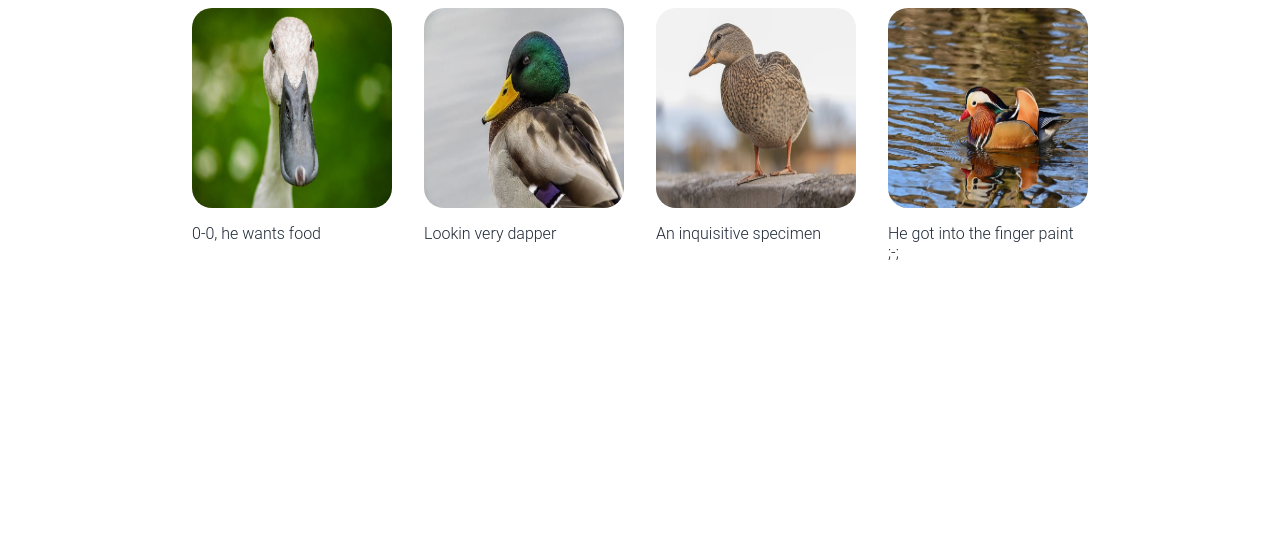
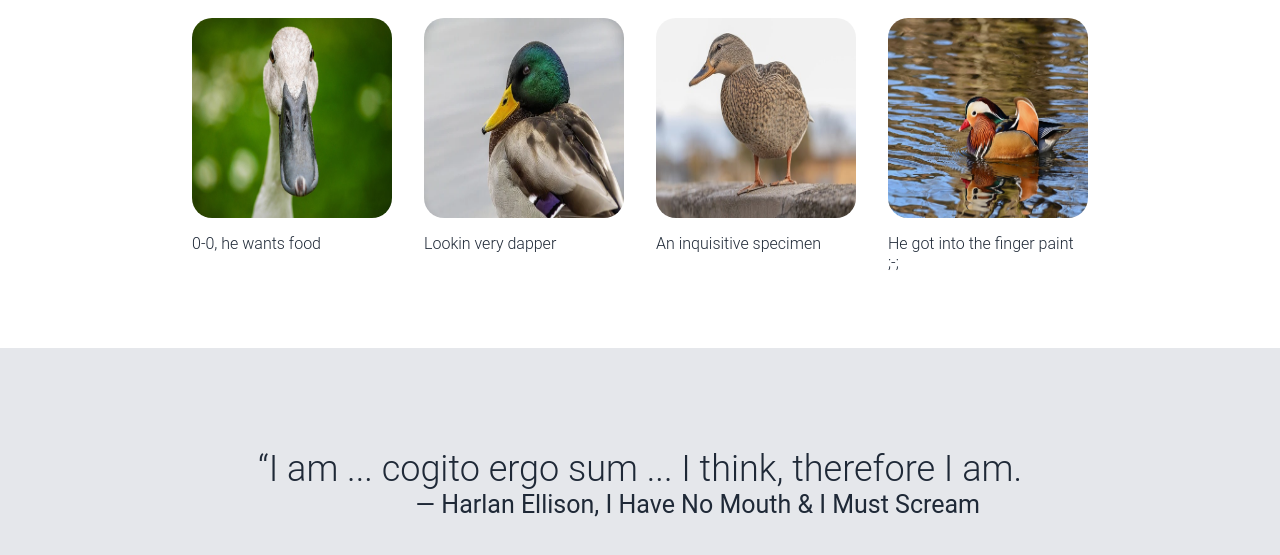
Before and after one commit to Dementedduck/Website-Landing-Page, a plain HTML site: page index.html in a window 1280 px wide. Shown: the part 511-1066 px from the top of the page. Before the commit the page ends 800 px from the top, so only its background shows below. Drawn offline with Linux system fonts and the light colour scheme.

Commit message:
Add deep and intellectual quote

```diff
--- a/index.html
+++ b/index.html
@@ -43,6 +43,7 @@
         <img id="Duck4" src="Images/duck-8462289_1280.webp" />
       </div>
     </div>
+
     <div class="subcontain">
       <div class="infosubtext">
         <p class="duck1">0-0, he wants food</p>
@@ -51,5 +52,14 @@
         <p class="duck4">He got into the finger paint ;-;</p>
       </div>
     </div>
+
+    <div class="quote">
+      <div class="inspiration">
+        “I am ... cogito ergo sum ... I think, therefore I am.
+      </div>
+      <div class="harlan">
+        ― Harlan Ellison, I Have No Mouth & I Must Scream
+      </div>
+    </div>
   </body>
 </html>
--- a/styles.css
+++ b/styles.css
@@ -1,6 +1,9 @@
 body {
   font-family: "Roboto", sans-serif;
   margin: 0;
+  display: flex;
+  flex-direction: column;
+  justify-content: space-evenly;
 }
 
 .hlinks,
@@ -73,31 +76,33 @@ body {
   font-weight: bold;
 }
 
+
 .infocontain,
 .subcontain {
   display: flex;
   justify-content: center;
+  align-items: center;
 }
 
 .info {
   display: flex;
   flex-direction: row;
   justify-content: space-evenly;
+  align-items: center;
   flex-grow: 0;
   width: 75vw;
   height: auto;
 }
 
-
 .infoheader {
   font-size: 36px;
   font-weight: bolder;
   color: #1f2937;
-  padding: 10px;
+  padding: 10px 10px 20px;
   display: flex;
   justify-content: center;
+
 }
-
 
 #Duck1,
 #Duck2,
@@ -116,11 +121,32 @@ body {
   height: 200;
 }
 
-
 .infosubtext {
   display: flex;
   justify-content: space-evenly;
   color: #1f2937;
   font-weight: 350;
   width: 75vw;
+  padding-bottom: 60px;
 }
+
+.quote {
+  background-color: #e5e7eb;
+  font-size: 36px;
+  font-weight: 290;
+  color: #1f2937;
+  padding: 100px;
+}
+
+.inspiration {
+  display: flex;
+  justify-content: center;
+}
+
+.harlan {
+  font-weight: bolder;
+  font-size: 25px;
+  display: flex;
+  justify-content: flex-end;
+  margin-right: 200px;
+}
```
Lines whose indentation alone changed are shown as unchanged.
